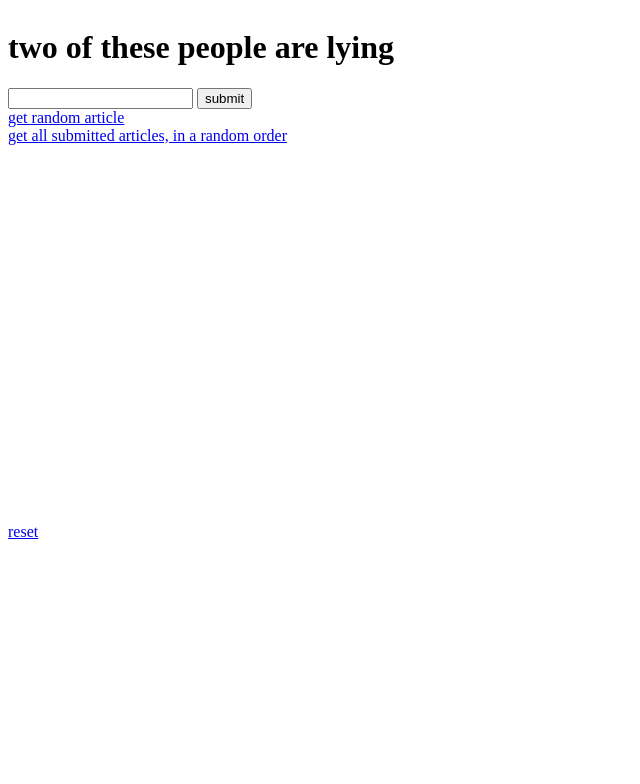
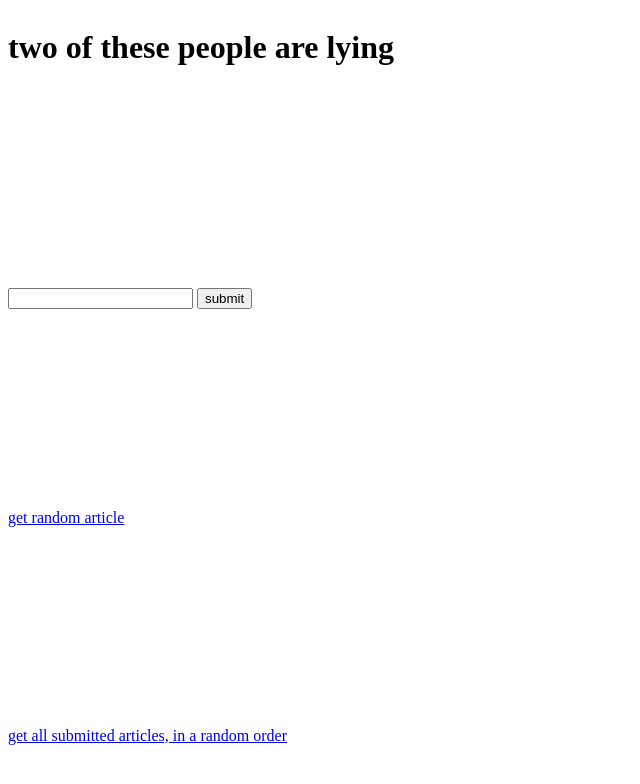
Before and after one commit to jdonszelmann/totpal, a plain HTML site: page index.html in a window 1280 px wide. Shown: the top 784 px of the page, without its empty margins (0-640 px from the left). Drawn offline with Linux system fonts and the light colour scheme.

Commit message:
Update index.html

```diff
--- a/index.html
+++ b/index.html
@@ -9,6 +9,7 @@
         body {
             display: flex;
             flex-direction: column;
+            gap: 200px;
         }
     </style>
 </head>
```
